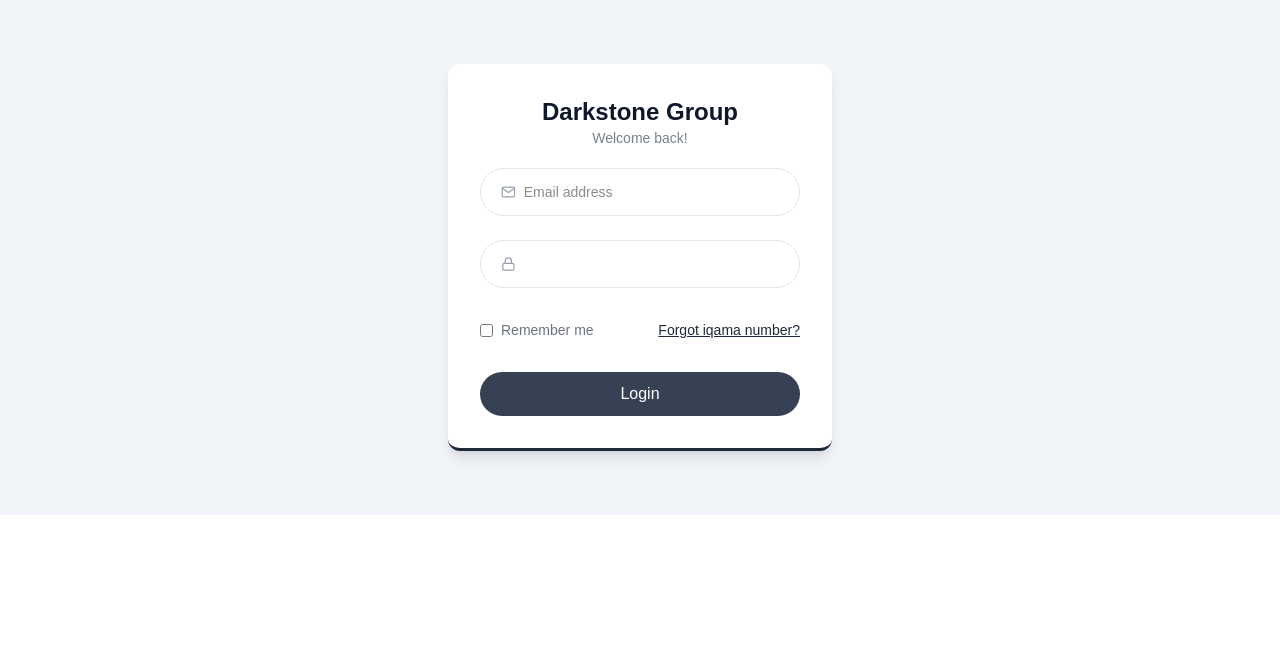
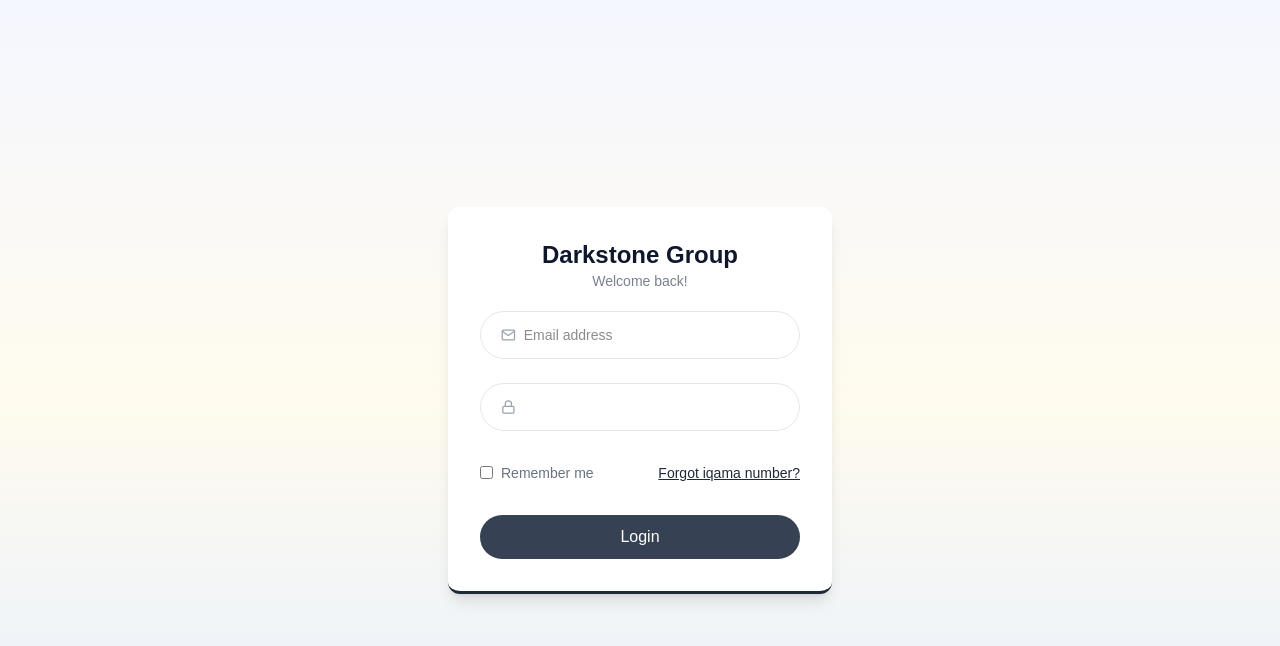
Before and after one commit to ridwanbuild/darkstone-dashboard, a Next.js app: page /login in a window 1280 px wide. Shown: the top 646 px of the page. Built offline with nearby package versions, Linux system fonts and the light colour scheme; no server answers.

Commit message:
form background update

```diff
--- a/src/app/(site)/login/page.tsx
+++ b/src/app/(site)/login/page.tsx
@@ -32,7 +32,7 @@ export default function LoginPage() {
   };
 
   return (
-    <div className="flex items-center py-16 justify-center bg-slate-100 px-4">
+    <div className="flex items-center h-screen justify-center bg-gradient-to-b from-[#F5F7FF] via-[#fffbee] to-[#E6EFFF] px-4">
 
       <div className="flex w-full border-b-3  rounded-xl border-gray-800 shadow-lg bg-white p-8 max-w-96 flex-col items-center justify-center">
 
```
